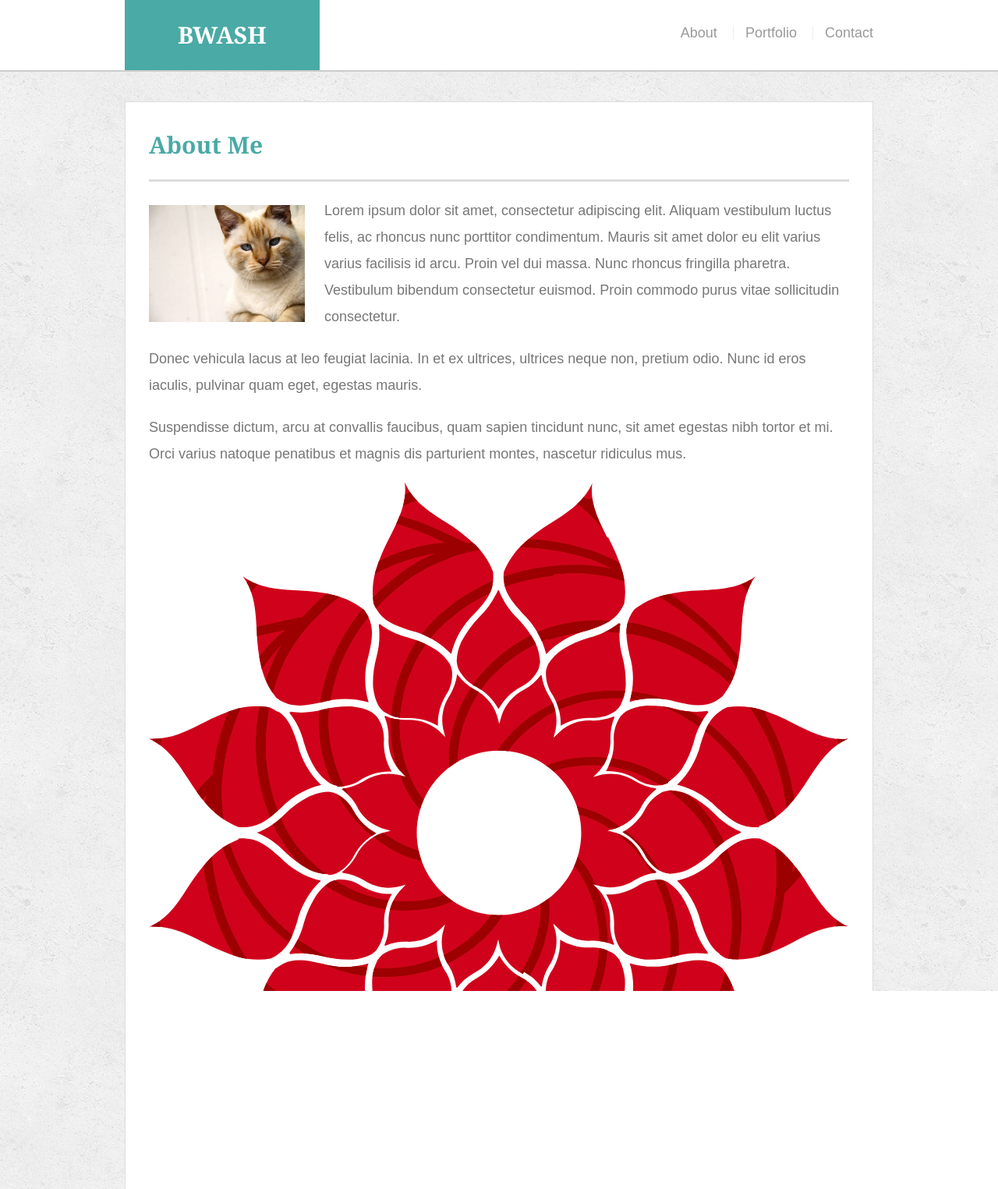
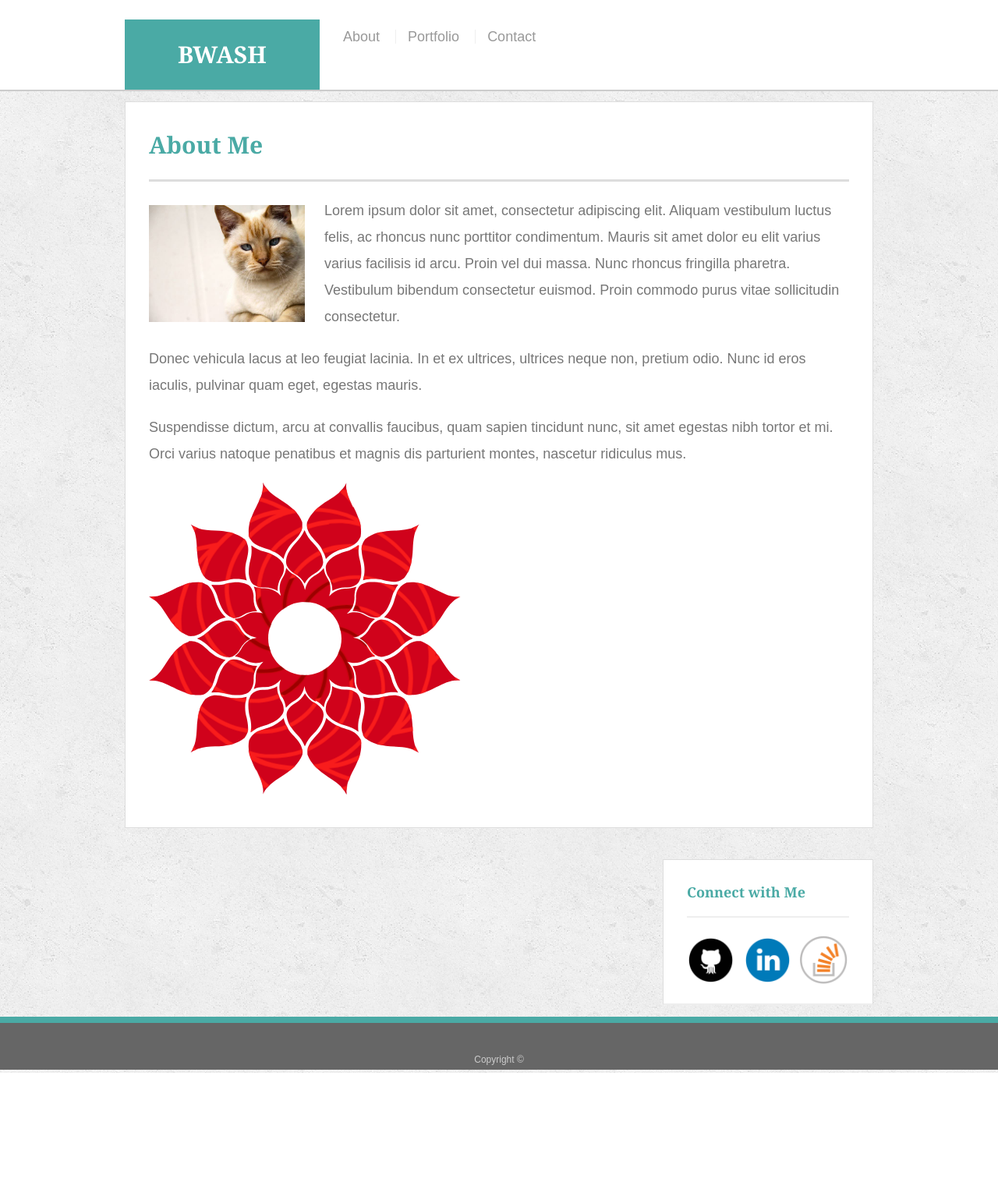
Before and after one commit to bwash105/Responsive-Portfolio, a plain HTML site: page portfolio-starter-code/index.html in a window 1280 px wide. Shown: the whole page at 78% size. After the commit the page ends 1376 px from the top, so only its background shows below. Drawn offline with Linux system fonts and the light colour scheme.

Commit message:
CSS Adjustments

```diff
--- a/portfolio-starter-code/assets/css/style.css
+++ b/portfolio-starter-code/assets/css/style.css
@@ -47,7 +47,7 @@ h1 {
 
 h2,
 h3 {
-  font-size: 22px;
+  font-size: 18px;
 }
 
 /* header */
@@ -78,8 +78,9 @@ h3 {
 }
 
 nav {
-  float: right;
+  /* float: right; */
   margin-top: 25px;
+  padding: 5px;
 }
 
 nav a {
@@ -216,6 +217,36 @@ input[type=submit] {
   border: 0 none;
 }
 
+/* sidebar */
+.sidebar {
+  background: #fff;
+  padding: 30px;
+  width: 100%;
+  max-width: 270px;
+  float: right;
+  border: 1px solid #ddd;
+  margin-bottom: 20px;
+}
+
+h3, .sidebar, h2 {
+  border-bottom: 2px solid #eee;
+  padding-bottom: 20px;
+  margin-bottom: 15px;
+  line-height: 22px;
+}
+
+.social {
+  width: 62px;
+  height: 62px;
+  margin-top: 8px;
+  margin-right: 5px;
+}
+
+.social:last-child {
+  margin-right: 0;
+}
+
+/* Additional sizes */
 
 @media screen and (max-width: 980px) {
   body {
@@ -236,6 +267,36 @@ input[type=submit] {
   #sidebar {
     margin-top: 40px;
   }
+
+  .auth-image {
+    width: 100%;
+  }
+}
+
+svg {
+  max-width: 25rem;
+  width: 100%;
+  height: auto;
+}
+
+.masking {
+  transform: scale(0);
+  transform-origin: 50% 50%;
+  animation: scale 4s linear infinite;
+  will-change: transform;
+}
+
+@keyframes scale {
+
+  0%, 50% {
+    opacity: 1;
+  }
+
+  100% {
+    transform: scale(1.25);
+    opacity: 0;
+  }
+
 }
 
 /* Additional Screen Sizes */
@@ -265,6 +326,9 @@ input[type=submit] {
   body {
     background-color: #333;
   }
+#logo {
+  width: 100%
+}
 
   .wrapper {
     /* Box-model */
@@ -281,6 +345,12 @@ input[type=submit] {
     margin-top: 40px;
   }
 }
+
+nav {
+  margin-top: 25px;
+  margin-right: 100px;
+  margin-left: 100px;
+}
   /* .auth-image {
     width: 100%
   } */
--- a/portfolio-starter-code/index.html
+++ b/portfolio-starter-code/index.html
@@ -10,7 +10,7 @@
 </head>
 
 <body>
-<div class="wrapper">
+
   <header id="masthead">
     <div class="container">
       <a href="index.html" id="logo">BWASH</a>
@@ -21,8 +21,10 @@
       </nav>
     </div>
   </header>
-
+<div class="wrapper">
   <div id="main-container" class="container">
+    <div class="row">
+      <div class="col-md-8">
     <section class="main-section">
       <h1>About Me</h1>
 
@@ -71,6 +73,20 @@
 </div>
 </section>
 </div>
+<div class="col-md-4">
+<section class="sidebar">
+  <div id="connect">
+      <h2>Connect with Me</h2>
+
+      <img src="assets/images/if_github_circle_black_107161.png" class="social" alt="Github">
+      <img src="assets/images/if_linkedin_circle_color_107178.png" class="social" alt="Linkedin">
+      <img src="assets/images/if_stackoverflow_1220302.png" class="social" alt="Stackoverflow">
+  </div>
+
+</section>
+</div>
+</div>
+</div>
   <footer>
     <div class="container">
       Copyright &copy;
```
Also changed, not shown: portfolio-starter-code/contact.html (+14 -1 lines), portfolio-starter-code/assets/images/if_github_circle_black_107161.png (added), portfolio-starter-code/assets/images/if_linkedin_circle_color_107178.png (added), portfolio-starter-code/assets/images/if_mark-github_298822.png (added), portfolio-starter-code/assets/images/if_stackoverflow_1220302.png (added).
